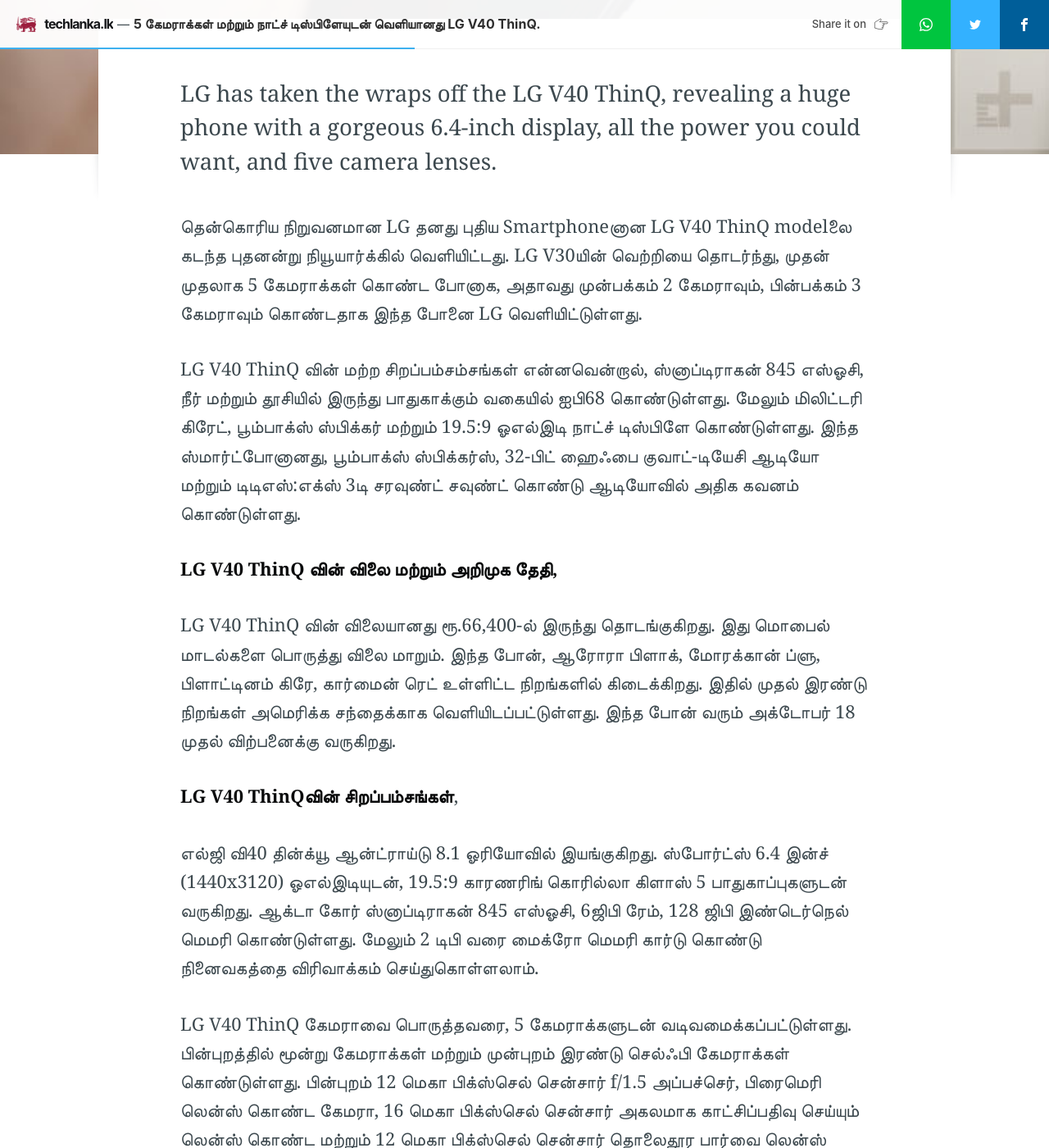
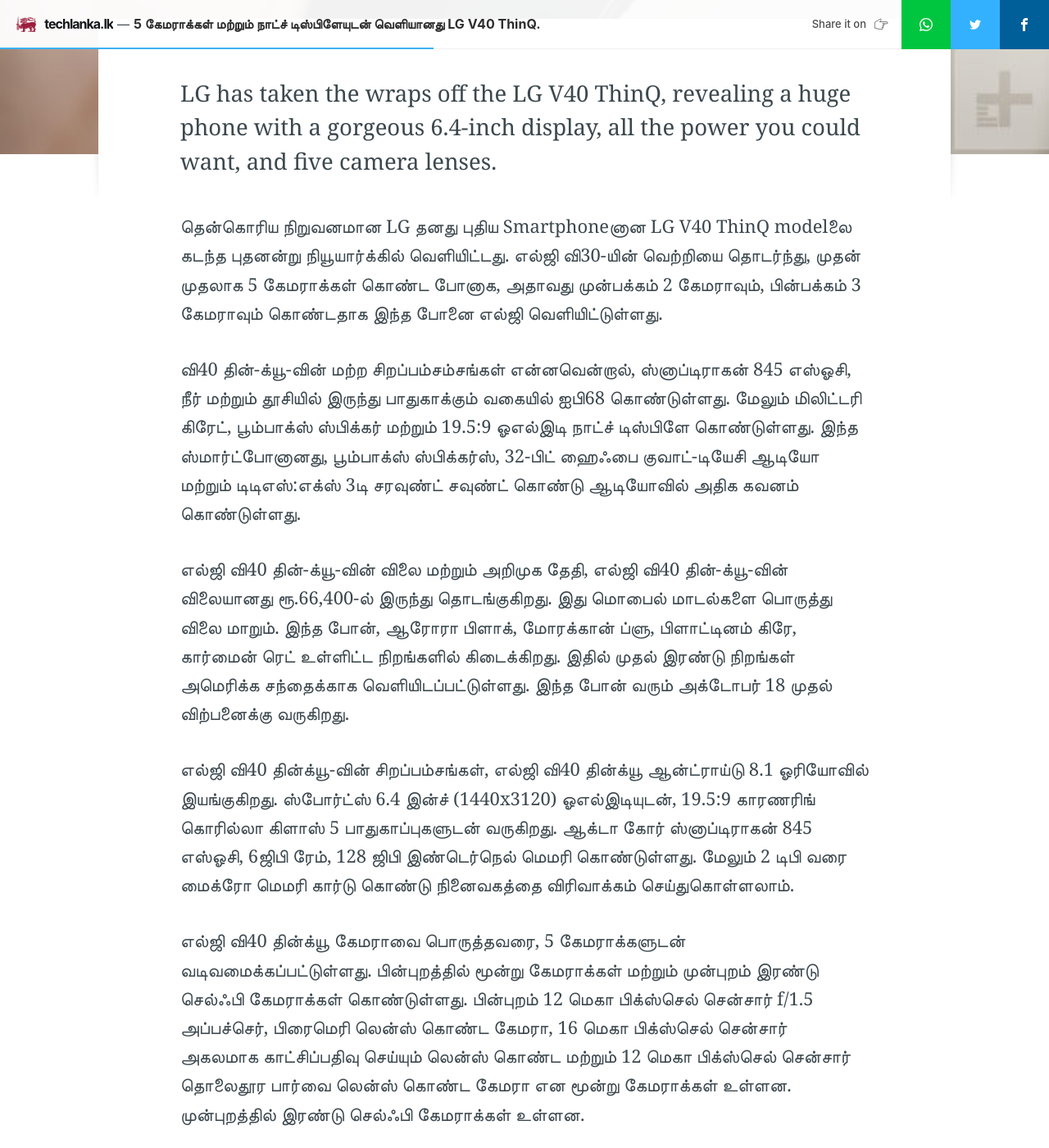
Before and after one commit to techlanka/blog, a Jekyll site: the page built from _posts/2018-10-07-LG-V40-ThinQ-released.md, in a window 1280 px wide and 1400 px high, scrolled down 931 px. Shown: the whole window at 82% size. Built offline with Jekyll 4.4.1, drawn with Linux system fonts in a browser that asks for light colours; nearby versions of some CDN libraries; comment, search, counter and statistics services are not loaded; some of the changed text lies outside the part shown.

Commit message:
Update 2018-10-07-LG-V40-ThinQ-released.md

```diff
--- a/_posts/2018-10-07-LG-V40-ThinQ-released.md
+++ b/_posts/2018-10-07-LG-V40-ThinQ-released.md
@@ -13,18 +13,16 @@
 ---
 LG has taken the wraps off the LG V40 ThinQ, revealing a huge phone with a gorgeous 6.4-inch display, all the power you could want, and five camera lenses.
 
-தென்கொரிய நிறுவனமான LG தனது புதிய Smartphoneனான LG V40 ThinQ modelலை கடந்த புதனன்று நியூயார்க்கில் வெளியிட்டது. LG V30யின் வெற்றியை தொடர்ந்து, முதன் முதலாக 5 கேமராக்கள் கொண்ட போனாக, அதாவது முன்பக்கம் 2 கேமராவும், பின்பக்கம் 3 கேமராவும் கொண்டதாக இந்த போனை LG வெளியிட்டுள்ளது.
+தென்கொரிய நிறுவனமான LG தனது புதிய Smartphoneனான LG V40 ThinQ modelலை கடந்த புதனன்று நியூயார்க்கில் வெளியிட்டது. எல்ஜி வி30-யின் வெற்றியை தொடர்ந்து, முதன் முதலாக 5 கேமராக்கள் கொண்ட போனாக, அதாவது முன்பக்கம் 2 கேமராவும், பின்பக்கம் 3 கேமராவும் கொண்டதாக இந்த போனை எல்ஜி வெளியிட்டுள்ளது.
 
-LG V40 ThinQ வின் மற்ற சிறப்பம்சம்சங்கள் என்னவென்றால், ஸ்னாப்டிராகன் 845 எஸ்ஓசி, நீர் மற்றும் தூசியில் இருந்து பாதுகாக்கும் வகையில் ஐபி68 கொண்டுள்ளது. மேலும் மிலிட்டரி கிரேட், பூம்பாக்ஸ் ஸ்பிக்கர் மற்றும் 19.5:9 ஓஎல்இடி நாட்ச் டிஸ்பிளே கொண்டுள்ளது. இந்த ஸ்மார்ட்போனானது, பூம்பாக்ஸ் ஸ்பிக்கர்ஸ், 32-பிட் ஹைஃபை குவாட்-டியேசி ஆடியோ மற்றும் டிடிஎஸ்:எக்ஸ் 3டி சரவுண்ட் சவுண்ட் கொண்டு ஆடியோவில் அதிக கவனம் கொண்டுள்ளது.
+வி40 தின்-க்யூ-வின் மற்ற சிறப்பம்சம்சங்கள் என்னவென்றால், ஸ்னாப்டிராகன் 845 எஸ்ஓசி, நீர் மற்றும் தூசியில் இருந்து பாதுகாக்கும் வகையில் ஐபி68 கொண்டுள்ளது. மேலும் மிலிட்டரி கிரேட், பூம்பாக்ஸ் ஸ்பிக்கர் மற்றும் 19.5:9 ஓஎல்இடி நாட்ச் டிஸ்பிளே கொண்டுள்ளது. இந்த ஸ்மார்ட்போனானது, பூம்பாக்ஸ் ஸ்பிக்கர்ஸ், 32-பிட் ஹைஃபை குவாட்-டியேசி ஆடியோ மற்றும் டிடிஎஸ்:எக்ஸ் 3டி சரவுண்ட் சவுண்ட் கொண்டு ஆடியோவில் அதிக கவனம் கொண்டுள்ளது.
 
-**LG V40 ThinQ வின் விலை மற்றும் அறிமுக தேதி,**
+எல்ஜி வி40 தின்-க்யூ-வின் விலை மற்றும் அறிமுக தேதி,
+எல்ஜி வி40 தின்-க்யூ-வின் விலையானது ரூ.66,400-ல் இருந்து தொடங்குகிறது. இது மொபைல் மாடல்களை பொருத்து விலை மாறும். இந்த போன், ஆரோரா பிளாக், மோரக்கான் ப்ளு, பிளாட்டினம் கிரே, கார்மைன் ரெட் உள்ளிட்ட நிறங்களில் கிடைக்கிறது. இதில் முதல் இரண்டு நிறங்கள் அமெரிக்க சந்தைக்காக வெளியிடப்பட்டுள்ளது. இந்த போன் வரும் அக்டோபர் 18 முதல் விற்பனைக்கு வருகிறது.
 
-LG V40 ThinQ வின் விலையானது ரூ.66,400-ல் இருந்து தொடங்குகிறது. இது மொபைல் மாடல்களை பொருத்து விலை மாறும். இந்த போன், ஆரோரா பிளாக், மோரக்கான் ப்ளு, பிளாட்டினம் கிரே, கார்மைன் ரெட் உள்ளிட்ட நிறங்களில் கிடைக்கிறது. இதில் முதல் இரண்டு நிறங்கள் அமெரிக்க சந்தைக்காக வெளியிடப்பட்டுள்ளது. இந்த போன் வரும் அக்டோபர் 18 முதல் விற்பனைக்கு வருகிறது.
-
-**LG V40 ThinQவின் சிறப்பம்சங்கள்**,
-
+எல்ஜி வி40 தின்க்யூ-வின் சிறப்பம்சங்கள்,
 எல்ஜி வி40 தின்க்யூ ஆன்ட்ராய்டு 8.1 ஓரியோவில் இயங்குகிறது. ஸ்போர்ட்ஸ் 6.4 இன்ச் (1440x3120) ஓஎல்இடியுடன், 19.5:9 காரணரிங் கொரில்லா கிளாஸ் 5 பாதுகாப்புகளுடன் வருகிறது. ஆக்டா கோர் ஸ்னாப்டிராகன் 845 எஸ்ஓசி, 6ஜிபி ரேம், 128 ஜிபி இண்டெர்நெல் மெமரி கொண்டுள்ளது. மேலும் 2 டிபி வரை மைக்ரோ மெமரி கார்டு கொண்டு நினைவகத்தை விரிவாக்கம் செய்துகொள்ளலாம்.
 
-LG V40 ThinQ கேமராவை பொருத்தவரை, 5 கேமராக்களுடன் வடிவமைக்கப்பட்டுள்ளது. பின்புறத்தில் மூன்று கேமராக்கள் மற்றும் முன்புறம் இரண்டு செல்ஃபி கேமராக்கள் கொண்டுள்ளது. பின்புறம் 12 மெகா பிக்ஸ்செல் சென்சார் f/1.5 அப்பச்செர், பிரைமெரி லென்ஸ் கொண்ட கேமரா, 16 மெகா பிக்ஸ்செல் சென்சார் அகலமாக காட்சிப்பதிவு செய்யும் லென்ஸ் கொண்ட மற்றும் 12 மெகா பிக்ஸ்செல் சென்சார் தொலைதூர பார்வை லென்ஸ் கொண்ட கேமரா என மூன்று கேமராக்கள் உள்ளன. முன்புறத்தில் இரண்டு செல்ஃபி கேமராக்கள் உள்ளன.
+எல்ஜி வி40 தின்க்யூ கேமராவை பொருத்தவரை, 5 கேமராக்களுடன் வடிவமைக்கப்பட்டுள்ளது. பின்புறத்தில் மூன்று கேமராக்கள் மற்றும் முன்புறம் இரண்டு செல்ஃபி கேமராக்கள் கொண்டுள்ளது. பின்புறம் 12 மெகா பிக்ஸ்செல் சென்சார் f/1.5 அப்பச்செர், பிரைமெரி லென்ஸ் கொண்ட கேமரா, 16 மெகா பிக்ஸ்செல் சென்சார் அகலமாக காட்சிப்பதிவு செய்யும் லென்ஸ் கொண்ட மற்றும் 12 மெகா பிக்ஸ்செல் சென்சார் தொலைதூர பார்வை லென்ஸ் கொண்ட கேமரா என மூன்று கேமராக்கள் உள்ளன. முன்புறத்தில் இரண்டு செல்ஃபி கேமராக்கள் உள்ளன.
 
-அத்துடன் 3,300mAh திறன் கொண்ட பேட்டரி மற்றும் விரைவில் சார்ஜ் ஏறும் வகையில் 3.0 வயர்லெஸ் சார்ஜிங், யூஎஸ்பி - சி டைப் கொண்டுள்ளது. இந்த போன் 158.7x75.8x7.79mm அளவு மற்றும் 169 கிராம் எடை கொண்டுள்ளது.
+அத்துடன் 3,300 எம்ஏஎச் திறன் கொண்ட பேட்டரி மற்றும் விரைவில் சார்ஜ் ஏறும் வகையில் 3.0 வயர்லெஸ் சார்ஜிங், யூஎஸ்பி - சி டைப் கொண்டுள்ளது. இந்த போன் 158.7x75.8x7.79mm அளவு மற்றும் 169 கிராம் எடை கொண்டுள்ளது.
```
